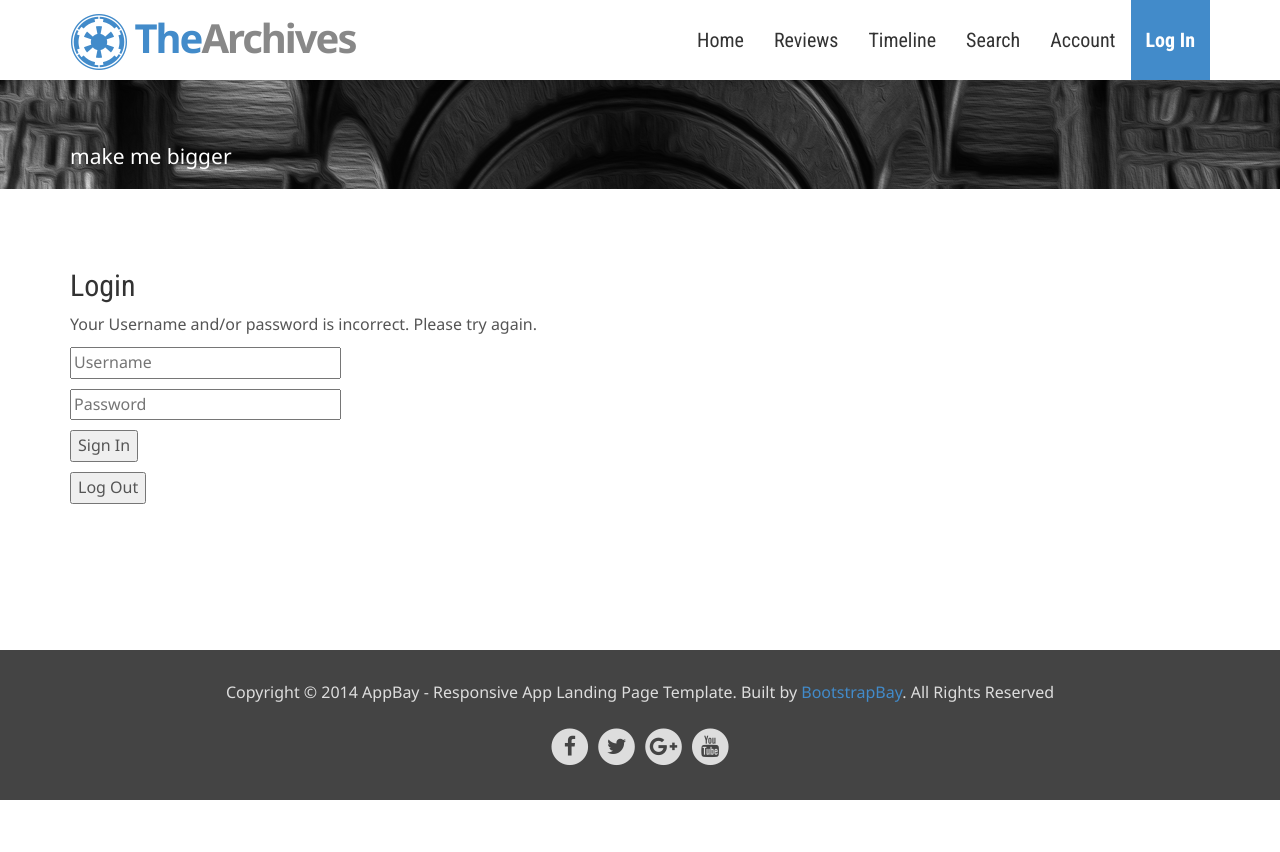
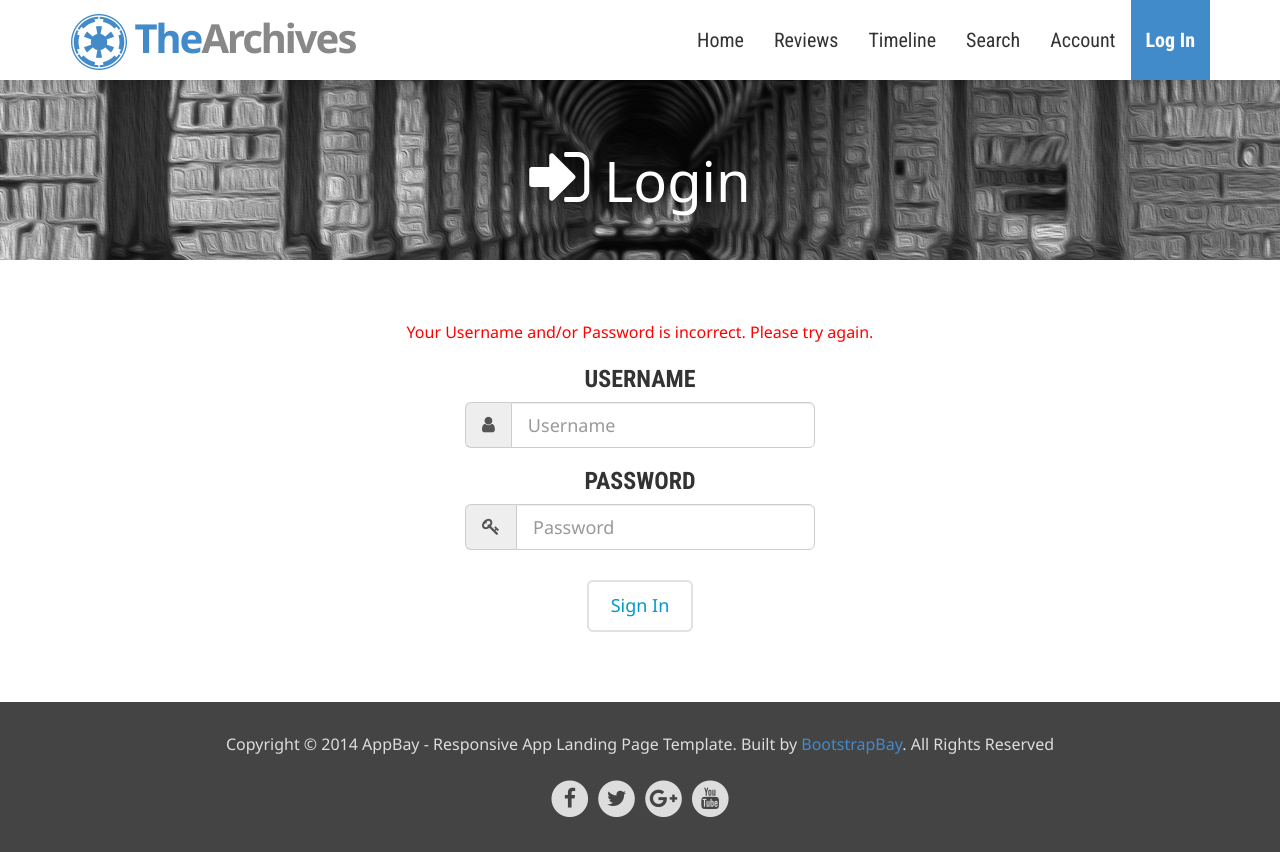
Before and after one commit to KebertXela87/sql-project, a Flask app: page /account in a window 1280 px wide. Before the commit the page ends 800 px from the top, so only its background shows below. Run offline with Flask 2, Linux system fonts and the light colour scheme; parts of the project's set-up code (start-up, migrations or seed data) failed here and were passed over; some libraries are stand-ins or nearby versions.

Commit message:
Added more pages, Finished login page.

```diff
--- a/static/css/custom.css
+++ b/static/css/custom.css
@@ -206,6 +206,41 @@ h3.sectionTitle {
 	font-size: 15em;
 }
 
+.pageheader {
+	padding-bottom: 40px;
+}
+
+.center {
+	float: none;
+    margin-left: auto;
+    margin-right: auto;
+}
+
+.btn.outline {
+    background: none;
+    padding: 12px 22px;
+}
+
+.btn-primary.outline {
+    border: 2px solid #e1e1e1;
+    color: #0099cc;
+}
+
+.btn-primary.outline:hover, .btn-primary.outline:focus, .btn-primary.outline:active, .btn-primary.outline.active, .open > .dropdown-toggle.btn-primary {
+    color: #333333;
+    background: #428BCA;
+    border-color: #444;
+}
+.btn-primary.outline:active, .btn-primary.outline.active {
+    border-color: #007299;
+    color: #007299;
+    box-shadow: none;
+}
+
+.iconlink:hover {
+	text-decoration: none;
+}
+
 /**********************************************************************/
 /************************** WHAT WE DO *******************************/
 /********************************************************************/
@@ -240,7 +275,7 @@ h3.sectionTitle {
 #featureWrap .icon:hover {
     color: #428BCA;
 	background-color: #fff;
-    cursor: default;
+    cursor: pointer;
 }
 #featureWrap h3 {
 	font-weight: 700;
--- a/templates/layout.html
+++ b/templates/layout.html
@@ -48,7 +48,7 @@
 				<div class="collapse navbar-collapse appiNav">
 					<ul class="nav navbar-nav">
 						<li {% if currentpage == 'home' %}class="current"{% endif %}><a href="/">Home</a></li>
-						<li {% if currentpage == 'review' %}class="current"{% endif %}><a href="/reviews">Reviews</a></li>
+						<li {% if currentpage == 'reviews' %}class="current"{% endif %}><a href="/reviews">Reviews</a></li>
 						<li {% if currentpage == 'timeline' %}class="current"{% endif %}><a href="/timeline">Timeline</a></li>
 						<li {% if currentpage == 'search' %}class="current"{% endif %}><a href="/search">Search</a></li>
 						{% if current_user.is_authenticated %}
--- a/templates/login.html
+++ b/templates/login.html
@@ -2,36 +2,39 @@
 
 {% block header %}
 
-	<div id="topWrap" class="jumbotron">
+	<div id="topWrap" class="jumbotron pageheader text-center">
 		<div class="container">
 
-        <p>make me bigger</p>
+        <i class="fa fa-sign-in fa-5x"></i><span class="fa-4x">   Login</span>
 
 		</div>
 	</div>
 
 {% endblock %}
 {% block content %}
-	<div id="featureWrap">
+
+	<div id="featureWrap" class="text-center">
 		<div class="container">
-					<header>
-						<h2>Login</h2>
-					</header>
-					{% if login_failed == 'true' %}
-					<p>Your Username and/or password is incorrect. Please try again.</p>
-					{% endif %}
-					<form method="POST" action="/login">
-					    <p><input type="text" name="username" size="30" placeholder="Username" /></p>
-						<p><input type="password" name="password" size="30" placeholder="Password" /></p>
-						<p><input type="submit" value="Sign In" name="submit" /></p>
-					</form>
+			{% if login_failed == 'true' %}
+			<p><font color="red">Your Username and/or Password is incorrect. Please try again.</font></p>
+			{% endif %}
 
-					<form action="/logout">
-						<p><input type="submit" value="Log Out" name="submit" /></p>
-					</form>
+			<div class="col-lg-4 center">
+			<form method="POST" action="/login">
+				<h3>USERNAME</h3>
+			    <p class="input-group input-group-lg">
+			    	<span class="input-group-addon" id="username-addon1"><i class="fa fa-user"></i></span>
+			    	<input type="text" name="username" class="form-control" placeholder="Username" aria-describedby="username-addon1" />
+			    </p>
+			    <h3>PASSWORD</h3>
+				<p class="input-group input-group-lg">
+					<span class="input-group-addon" id="password-addon1"><i class="fa fa-key"></i></span>
+					<input type="password" name="password" class="form-control" placeholder="Password" aria-describedby="password-addon1" /></p>
+				<br>
+				<p><input type="submit" value="Sign In" name="submit" class="btn btn-primary btn-lg outline" /></p>
+			</form>
+			</div>
 		</div>
-	</div> <!-- /featureWrap -->
-
-
+	</div>
 
 {% endblock %}
```
Also changed, not shown: templates/create_account.html (added, +22 -0 lines), templates/index.html (+4 -4 lines), templates/reviews.html (added, +22 -0 lines), templates/search.html (added, +22 -0 lines), templates/timeline.html (added, +22 -0 lines), templates/account_created.html (added).
